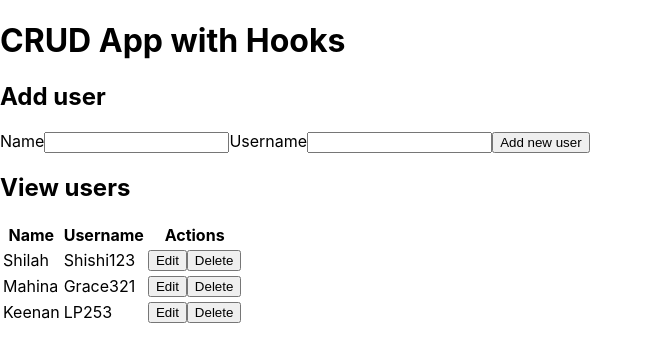
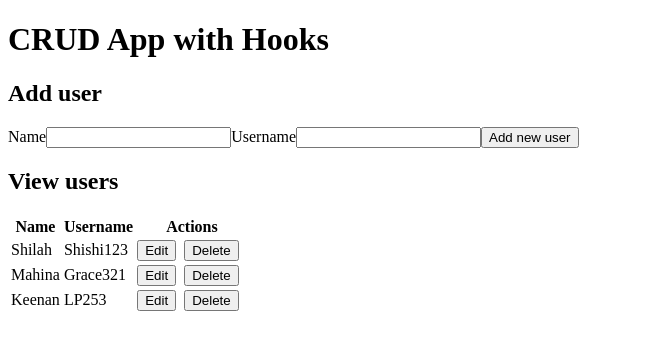
Before and after one commit to klp1130/Crud_Hooks, a React (Create React App) app: page / in a window 1280 px wide. Shown: the top 362 px of the page, without its empty margins (0-652 px from the left). Built offline with nearby package versions, Linux system fonts and the light colour scheme.

Commit message:
created button spacing between edit and delete

```diff
--- a/src/index.css
+++ b/src/index.css
@@ -1,13 +1,5 @@
-body {
-  margin: 0;
-  font-family: -apple-system, BlinkMacSystemFont, 'Segoe UI', 'Roboto', 'Oxygen',
-    'Ubuntu', 'Cantarell', 'Fira Sans', 'Droid Sans', 'Helvetica Neue',
-    sans-serif;
-  -webkit-font-smoothing: antialiased;
-  -moz-osx-font-smoothing: grayscale;
+button,
+.button {
+  margin-bottom: 0 !important;
+  margin-right: .5rem;
 }
-
-code {
-  font-family: source-code-pro, Menlo, Monaco, Consolas, 'Courier New',
-    monospace;
-}
```
